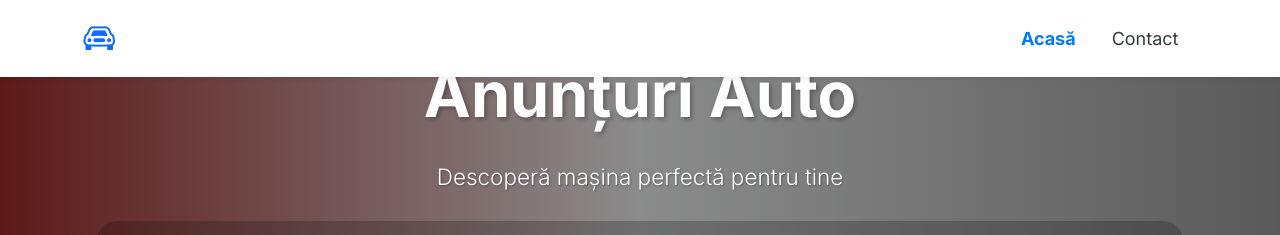
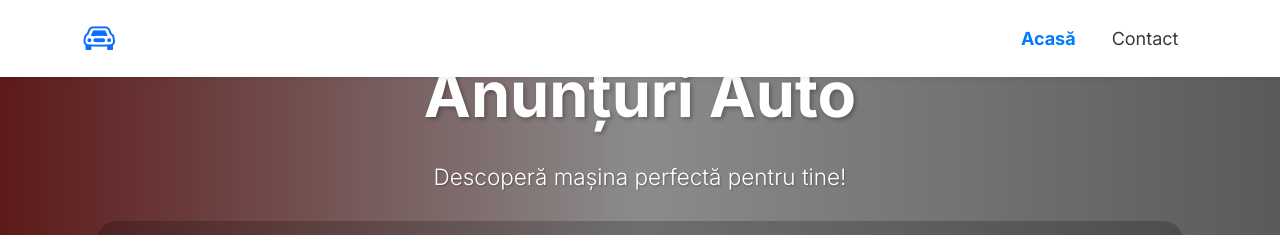
Before and after one commit to rZn24h/dav, a Next.js app: page / in a window 1280 px wide. Shown: the top 235 px of the page. Built offline with nearby package versions, Linux system fonts and the light colour scheme; no server answers; the database is empty.

Commit message:
1stcommitv1

```diff
--- a/src/app/page.tsx
+++ b/src/app/page.tsx
@@ -186,7 +186,7 @@ export default function HomePage() {
           ) : (
             <>
               <h1 className="display-4 fw-bold mb-4">{config?.nume || 'Anunțuri Auto'}</h1>
-              <p className="lead mb-0">{config?.descriere || 'Descoperă mașina perfectă pentru tine'}</p>
+              <p className="lead mb-0">{config?.descriere || 'Descoperă mașina perfectă pentru tine!'}</p>
 
               {/* Search Section */}
               <div className="search-container mt-4">
```
